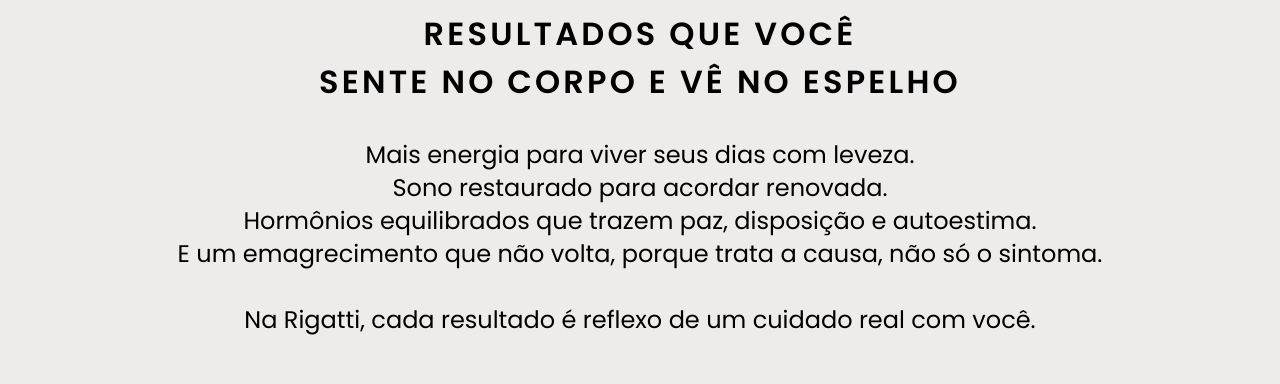
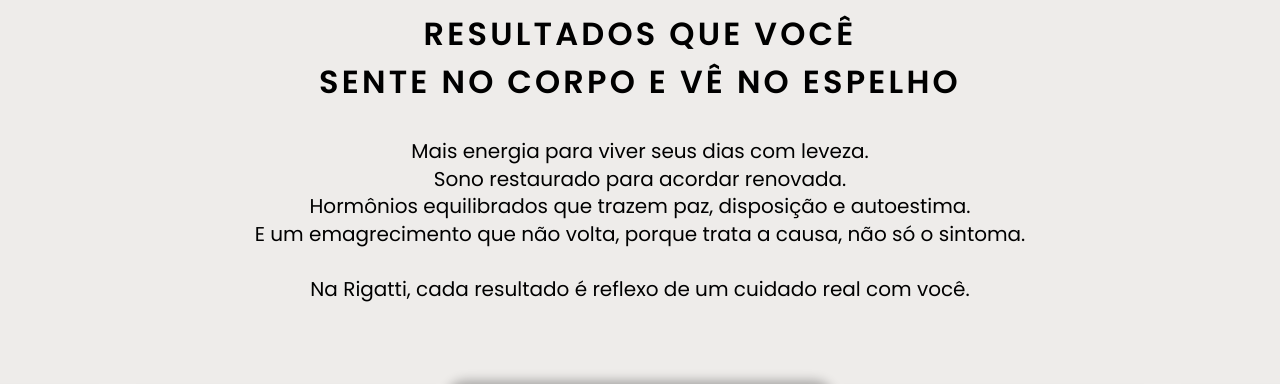
Before and after one commit to clinica-rigatti/site-clinica-v3, a plain HTML site: page index.html in a window 1280 px wide. Shown: the part 4200-4584 px from the top of the page. Drawn offline with nearby package versions, Linux system fonts and the light colour scheme; some packages are replaced by stand-ins of ours; no server answers; grey boxes are pictures that could not be loaded.

Commit message:
Ajuste no tamanho do texto da seção de resultados

```diff
--- a/index.html
+++ b/index.html
@@ -1334,7 +1334,7 @@
             Resultados que você<br/>sente no corpo e vê no espelho
           </h2>
 
-          <p class="text-black text-2xl font-light leading-snug text-center max-md:text-lg max-md:leading-normal">
+          <p class="text-black text-[20px] font-light leading-snug text-center max-md:text-lg max-md:leading-normal">
             Mais energia para viver seus dias com leveza.<br/>
             Sono restaurado para acordar renovada.<br/>
             Hormônios equilibrados que trazem paz, disposição e autoestima.<br/>
```
